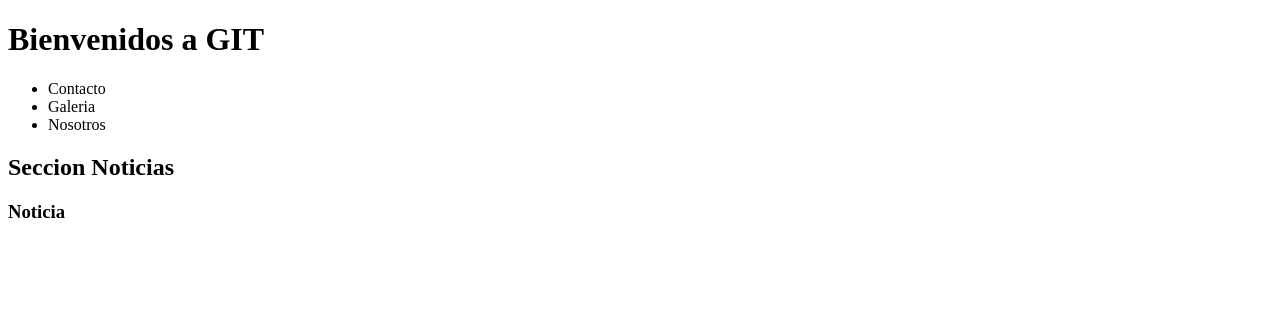
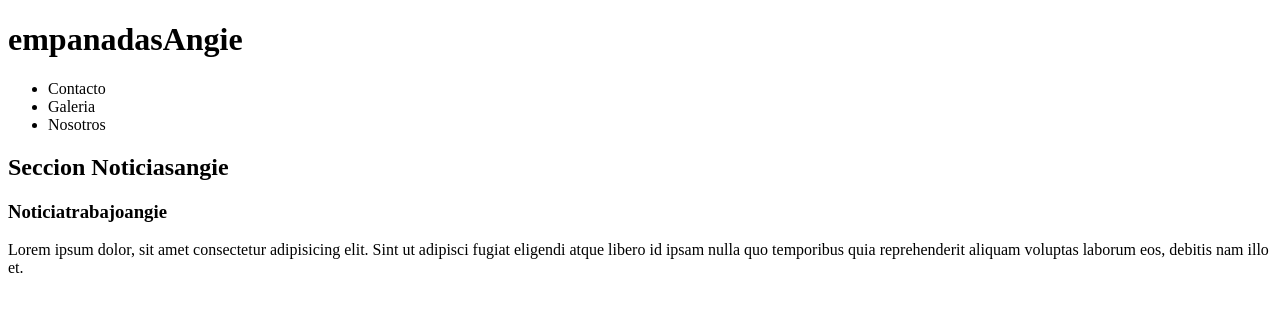
Before and after one commit to DannyVite/proyecto-git-44330, a plain HTML site: page index.html in a window 1280 px wide. Drawn offline with Linux system fonts and the light colour scheme.

Commit message:
Se agregó el trabajoangie en main

```diff
--- a/index.html
+++ b/index.html
@@ -8,7 +8,7 @@
 </head>
 <body>
     <header>
-    <h1>Bienvenidos a GIT</h1>
+    <h1>empanadasAngie</h1>
     <nav>
         <ul>
             <li>Contacto</li>
@@ -20,9 +20,11 @@
 </body>
 <main>
     <section>
-        <h2>Seccion Noticias</h2>
+        <h2>Seccion Noticiasangie</h2>
         <article>
-            <h3>Noticia</h3>
+            <h3>Noticiatrabajoangie</h3>
+            <p>Lorem ipsum dolor, sit amet consectetur adipisicing elit. Sint ut adipisci fugiat eligendi atque libero id ipsam nulla quo temporibus quia
+                reprehenderit aliquam voluptas laborum eos, debitis nam illo et.</p>
         </article>
     </section>
 </main>
```
